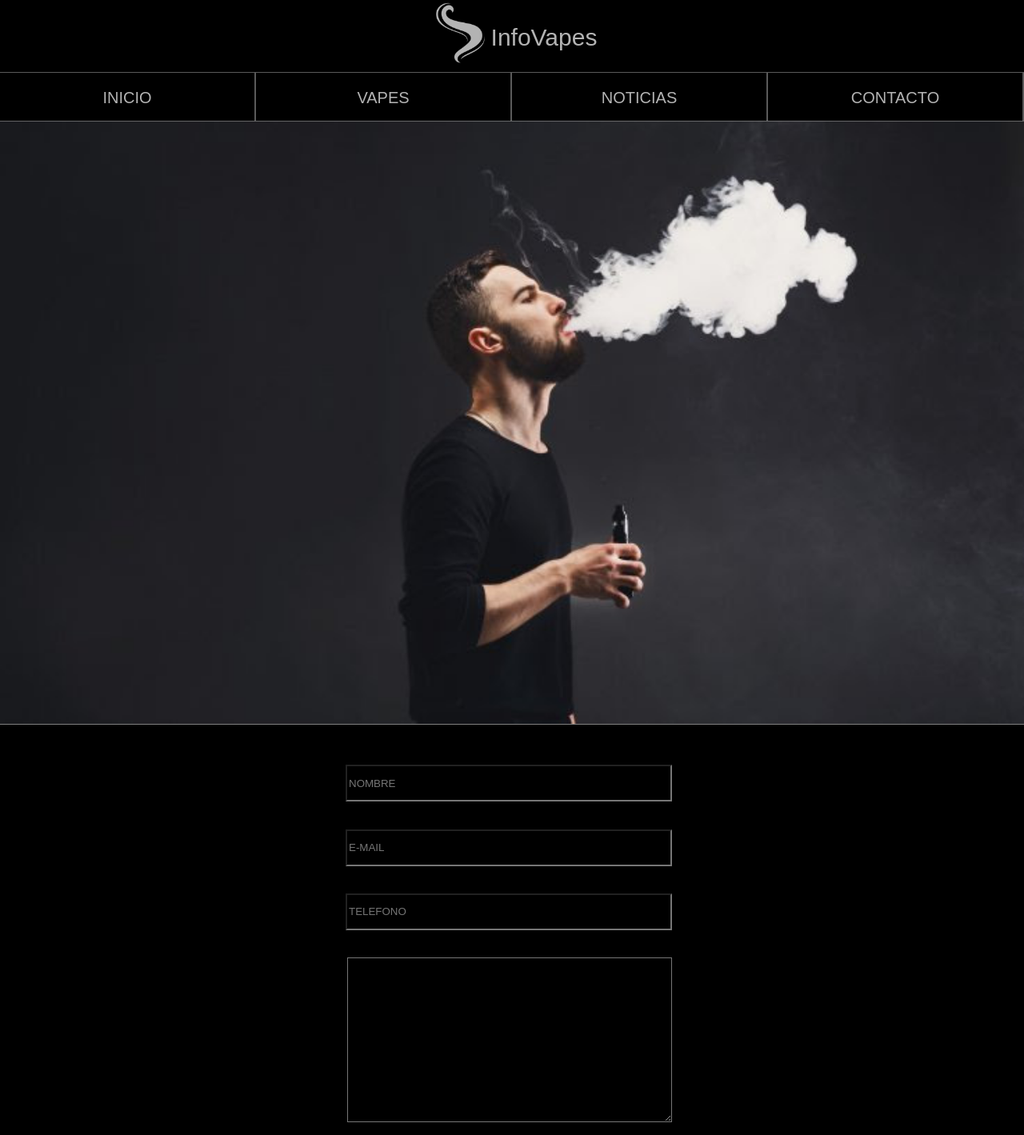
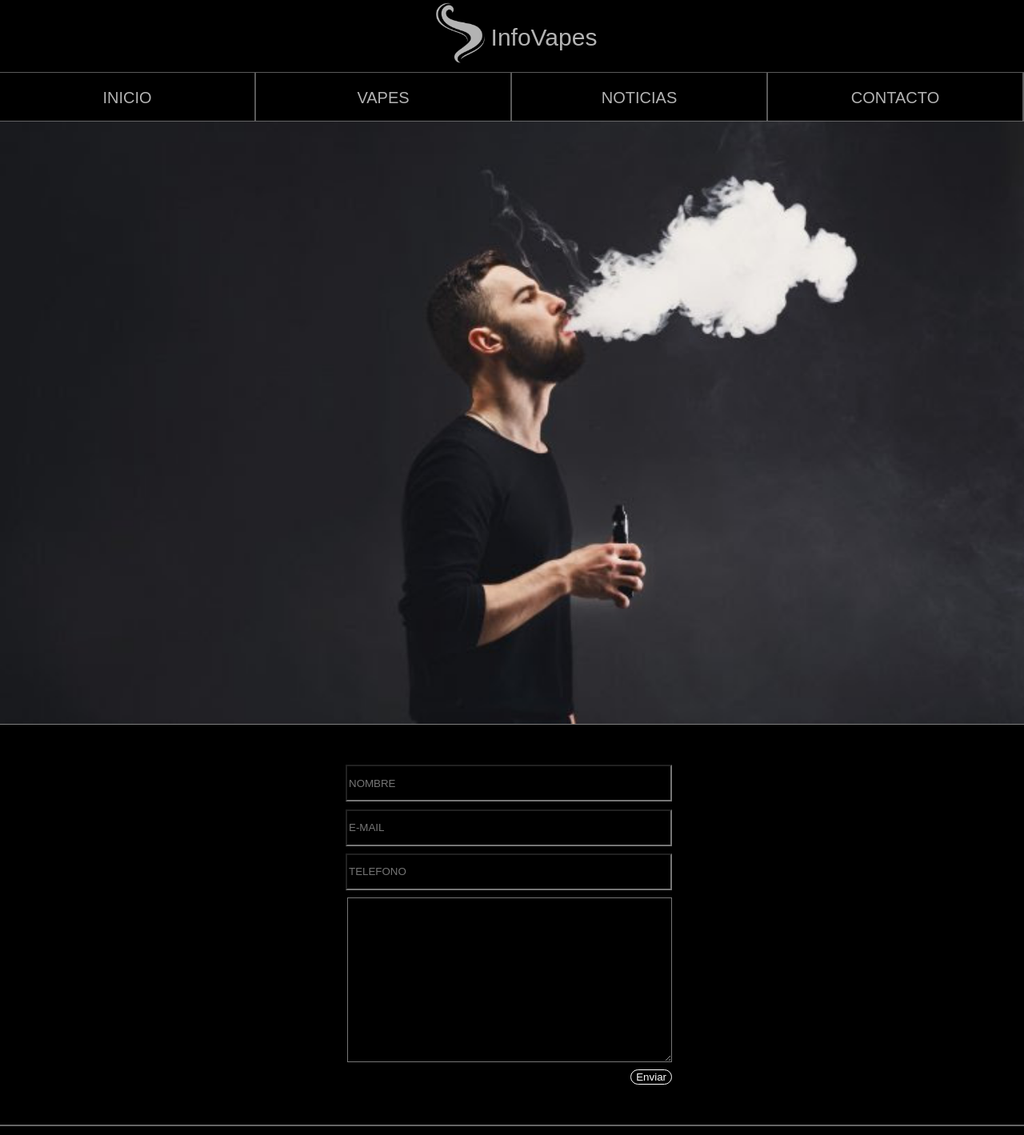
Before and after one commit to AlanAltuna/proyecto-con-react, a React (Create React App) app in the folder frontend/: page /Contacto in a window 1280 px wide. Shown: the top 1419 px of the page at 80% size. Built offline with nearby package versions, Linux system fonts and the light colour scheme.

Commit message:
ajuste area contacto

```diff
--- a/frontend/src/styles/pages/ContactoPage.css
+++ b/frontend/src/styles/pages/ContactoPage.css
@@ -10,7 +10,7 @@ width: 400px;
 
 .form1 {
     width: 400px;
-    height: 500px;
+    height: 400px;
   display: flex;
   flex-direction: column;
   justify-content: space-between;
```
